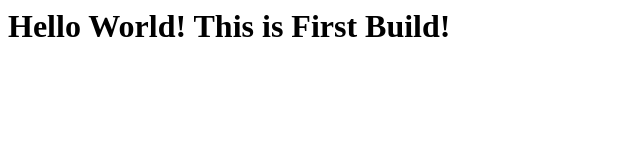
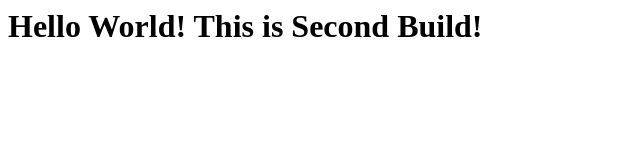
Before and after one commit to saroj2710/devopstoolspractice, a plain HTML site: page index.html in a window 1280 px wide. Shown: the whole page, without its empty margins (0-640 px from the left). Drawn offline with Linux system fonts and the light colour scheme.

Commit message:
Update index.html

```diff
--- a/index.html
+++ b/index.html
@@ -1,6 +1,6 @@
 <html>
   <h1>
     Hello World!
-    This is First Build!
+    This is Second Build!
   </h1>
 </html>
```
